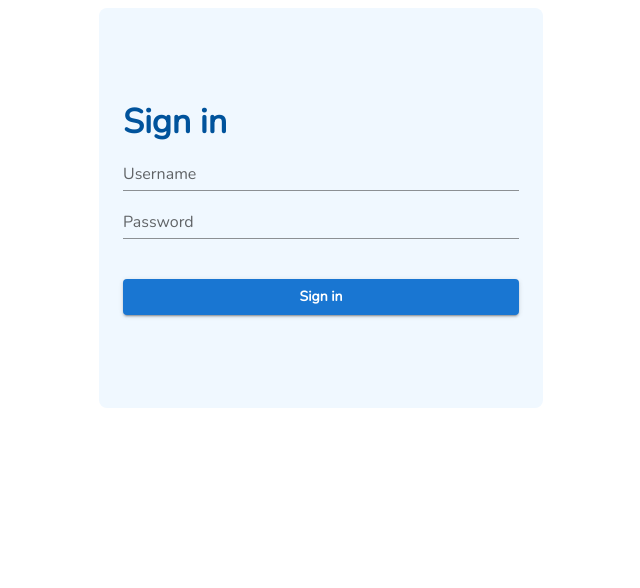
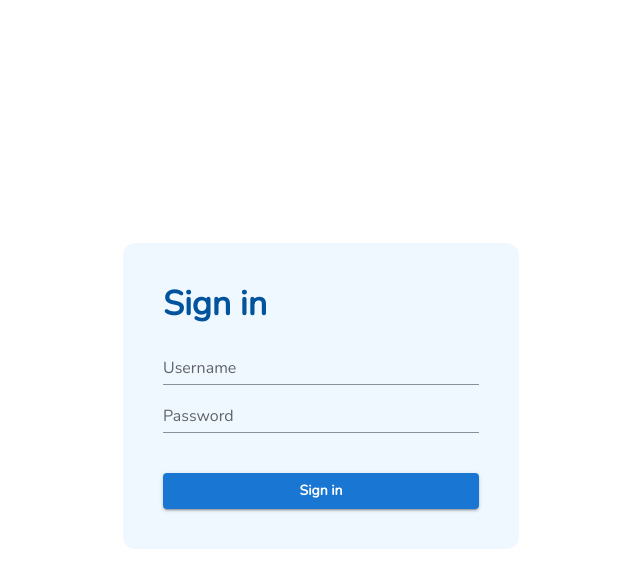
Before and after one commit to LailaSumiyaKhan/dashboard, a React (Create React App) app: page /login in a window 1280 px wide. Shown: the top 588 px of the page, without its empty margins (319-959 px from the left). Built offline with nearby package versions, Linux system fonts and the light colour scheme.

Commit message:
Update login UI

```diff
--- a/src/pages/Login.jsx
+++ b/src/pages/Login.jsx
@@ -1,4 +1,4 @@
-import { Button, Container, TextField, Typography } from "@mui/material";
+import { Button, Container, TextField, Typography, Box } from "@mui/material";
 import React from "react";
 import { colors } from "../colors";
 
@@ -7,14 +7,21 @@ export default function Login() {
     <Container
       maxWidth="xs"
       sx={{
-        height: "50vh",
+        height: "97vh",
         display: "flex",
         flexDirection: "column",
         justifyContent: "center",
         alignContent: "center",
-        alignSelf: "center",
-        borderRadius: 2,
+      }}
+    >
+      <Box
+        sx={{
+          display: "flex",
+          flexDirection: "column",
+          justifyContent: "center",
           bgcolor: colors.aliceBlue,
+          p: 5,
+          borderRadius: 3,
         }}
       >
         <Typography
@@ -22,6 +29,7 @@ export default function Login() {
             fontWeight: "bold",
             color: colors.royalBlue,
           }}
+          gutterBottom
           variant="h4"
         >
           Sign in
@@ -35,6 +43,7 @@ export default function Login() {
         >
           Sign in
         </Button>
+      </Box>
     </Container>
   );
 }
```
Lines whose indentation alone changed are shown as unchanged.
